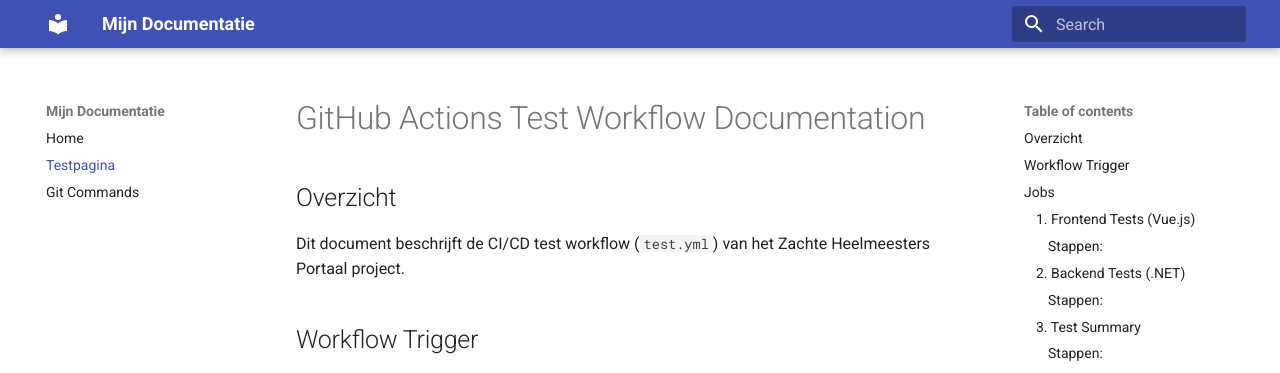
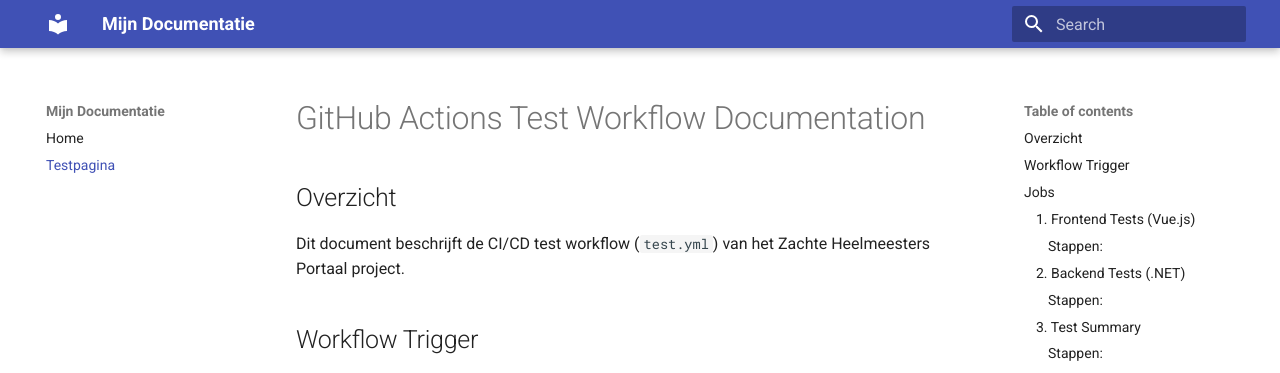
Before and after one commit to Mosweed/git_commands_list, an MkDocs documentation site: the page built from docs/test.md, in a window 1280 px wide. Shown: the top 373 px of the page. Built offline with MkDocs 1.6.1 and Material for MkDocs 9.7.7, drawn with Linux system fonts in a browser that asks for light colours.

Commit message:
Remove 'Git Commands' from mkdocs navigation
Removed 'Git Commands' entry from navigation.

```diff
--- a/mkdocs.yml
+++ b/mkdocs.yml
@@ -5,4 +5,3 @@ theme:
 nav:
   - Home: index.md
   - Testpagina: test.md
-  - Git Commands: README.md
```
